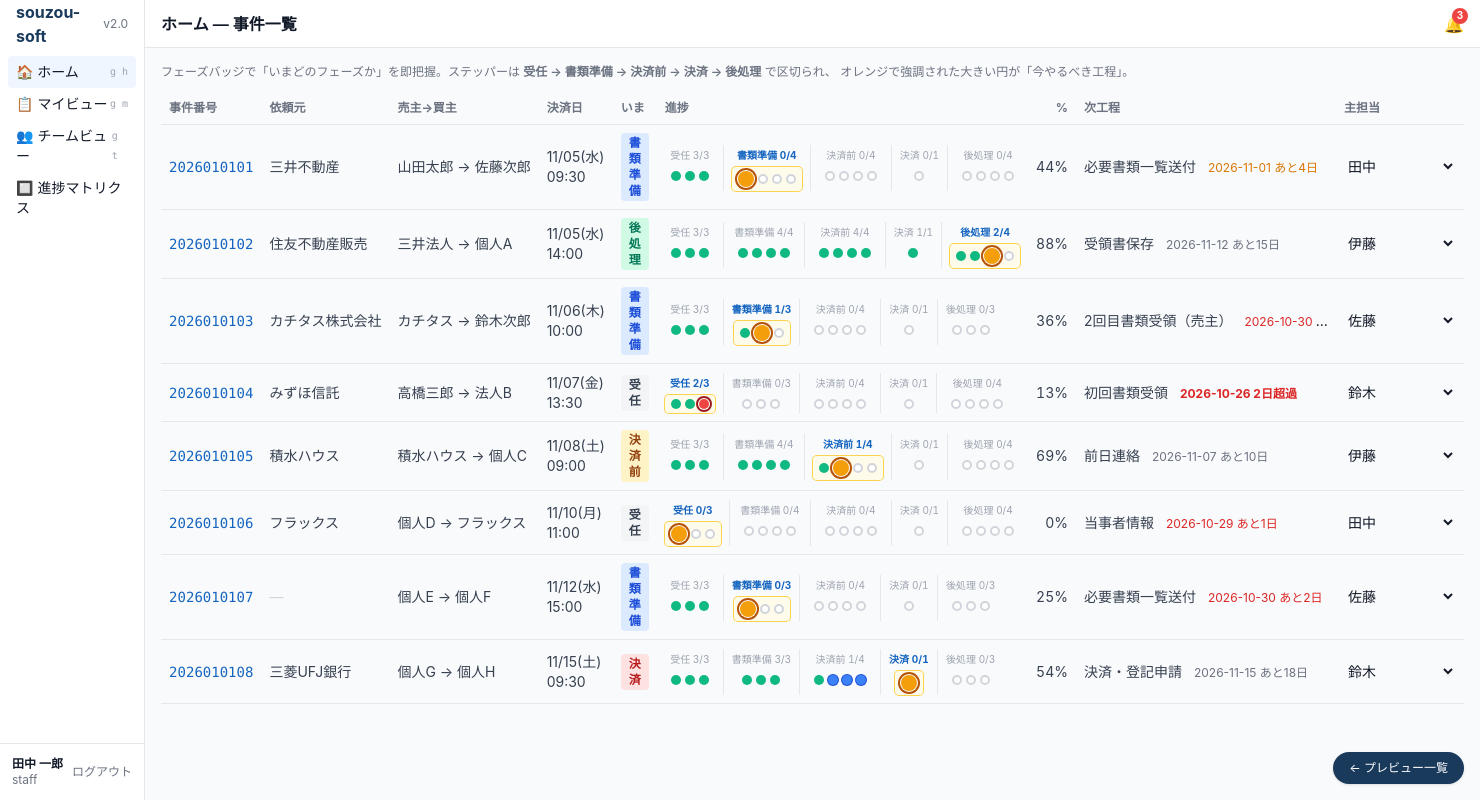
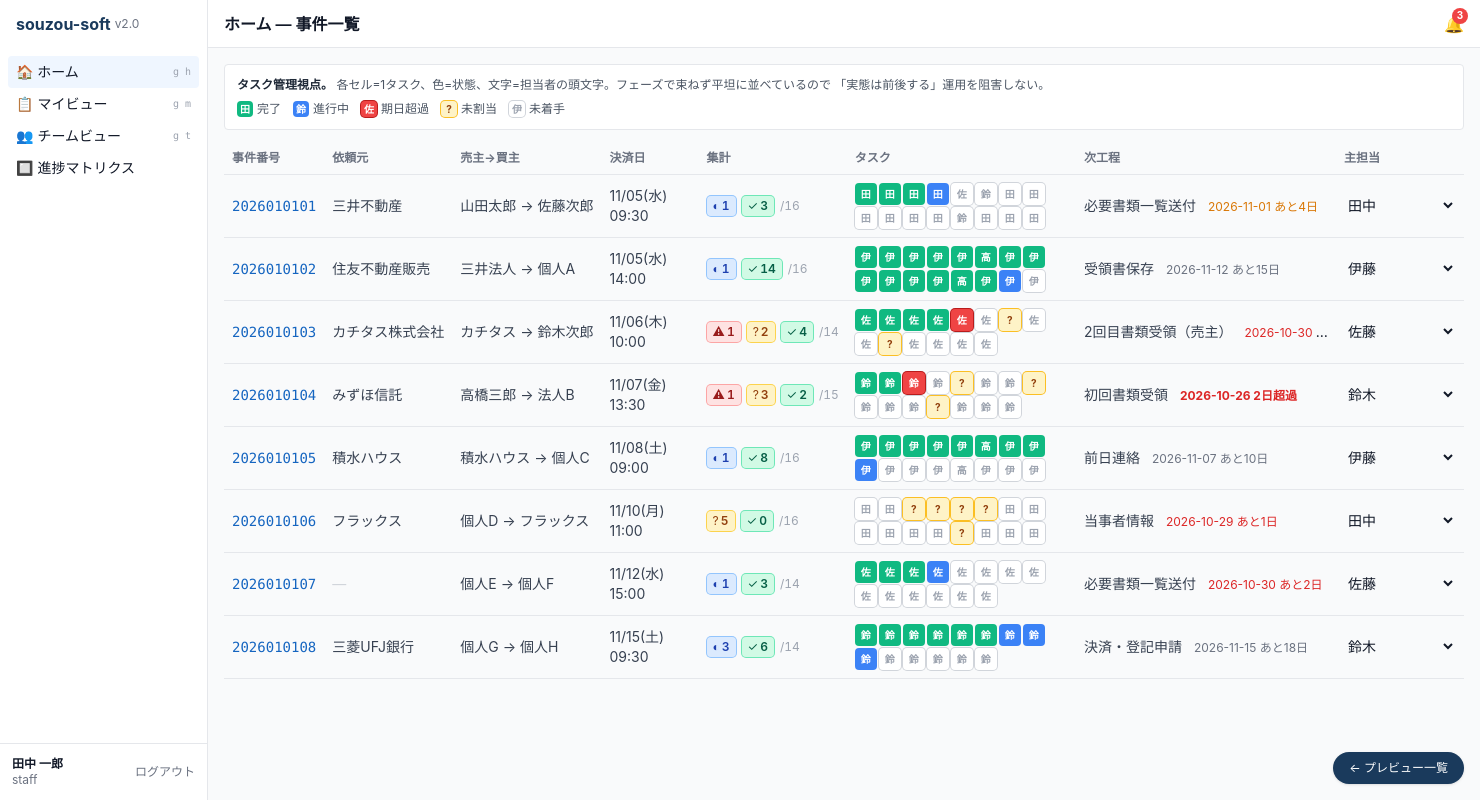
Before and after one commit to souzou-office/souzou-soft_v2.0, a Laravel app: page /docs/home.html in a window 1480 px wide. Run offline with Laravel 12, Linux system fonts and the light colour scheme; some libraries are stand-ins or nearby versions; some web fonts are replaced.

Commit message:
home: フェーズ抽象を撤廃し、タスク密度グリッド + 集計バッジに
ユーザーフィードバック「実態は前後する」「タスクが埋まっているかの確認をしたい」
「タスク管理が薄い」への対応。

変更:
- フェーズ（受任/書類準備/...）の縦縛りを撤廃。task_planning_templates の
  順序通りに平坦に並べ、運用が前後しても素直に表現
- TaskGrid: 各タスク=1セル、色=状態、文字=担当者頭文字
  * 緑=完了 / 青=進行中 / 赤=超過 / 黄=未割当(?) / 白=未着手
  * 担当者頭文字で誰に偏ってるか即視
- TaskCounters: 行頭バッジで「⚠超過 ?未割当 ◐進行中 ✓完了 /全件」を
  緊急度順に並べ、0件は非表示
- DashboardController に taskCounters() を追加。完了/進行中/期日超過/
  未割当/全件を集計
- フェーズ依存を撤去（PhaseResolver は残置、別画面で再利用可能）
- docs/home.html プレビューも同じ設計で書き直し

これで「2026010103 は未割当2件・超過1件あるな」「鈴木が田に偏ってる」が
1行スキャンで把握できる。

```diff
--- a/docs/home.html
+++ b/docs/home.html
@@ -9,7 +9,6 @@
 tailwind.config = {
   theme: { extend: { colors: {
     brand: { navy: '#1A3A5C', blue: '#1565C0' },
-    status: { completed: '#10B981', 'in-progress': '#3B82F6', warning: '#F59E0B', danger: '#EF4444', 'not-started': '#D1D5DB' },
   }}},
 };
 </script>
@@ -56,11 +55,18 @@ tailwind.config = {
     </header>
 
     <main class="flex-1 overflow-x-auto p-4">
-      <p class="mb-3 text-xs text-gray-500">
-        フェーズバッジで「いまどのフェーズか」を即把握。ステッパーは
-        <span class="font-semibold">受任 → 書類準備 → 決済前 → 決済 → 後処理</span> で区切られ、
-        オレンジで強調された大きい円が「今やるべき工程」。
-      </p>
+      <div class="mb-3 rounded border bg-white p-3 text-xs text-gray-600">
+        <p class="mb-1"><span class="font-semibold text-gray-800">タスク管理視点。</span>
+          各セル=1タスク、色=状態、文字=担当者の頭文字。フェーズで束ねず平坦に並べているので
+          「実態は前後する」運用を阻害しない。</p>
+        <div class="mt-2 flex flex-wrap gap-3">
+          <span class="inline-flex items-center gap-1"><span class="inline-block h-4 w-4 rounded bg-emerald-500 text-[10px] font-bold leading-none text-white text-center pt-[3px]">田</span> 完了</span>
+          <span class="inline-flex items-center gap-1"><span class="inline-block h-4 w-4 rounded bg-blue-500 text-[10px] font-bold leading-none text-white text-center pt-[3px]">鈴</span> 進行中</span>
+          <span class="inline-flex items-center gap-1"><span class="inline-block h-4 w-4 rounded bg-red-500 ring-1 ring-red-700 text-[10px] font-bold leading-none text-white text-center pt-[3px]">佐</span> 期日超過</span>
+          <span class="inline-flex items-center gap-1"><span class="inline-block h-4 w-4 rounded bg-amber-100 ring-1 ring-amber-400 text-[10px] font-bold leading-none text-amber-800 text-center pt-[3px]">?</span> 未割当</span>
+          <span class="inline-flex items-center gap-1"><span class="inline-block h-4 w-4 rounded bg-white ring-1 ring-gray-300 text-[10px] font-bold leading-none text-gray-400 text-center pt-[3px]">伊</span> 未着手</span>
+        </div>
+      </div>
 
       <table class="w-full border-collapse text-sm">
         <thead class="bg-gray-50 text-xs text-gray-500">
@@ -69,9 +75,8 @@ tailwind.config = {
             <th class="px-2 py-2 text-left">依頼元</th>
             <th class="px-2 py-2 text-left">売主→買主</th>
             <th class="px-2 py-2 text-left">決済日</th>
-            <th class="px-2 py-2 text-left">いま</th>
-            <th class="px-2 py-2 text-left">進捗</th>
-            <th class="px-2 py-2 text-right">%</th>
+            <th class="px-2 py-2 text-left">集計</th>
+            <th class="px-2 py-2 text-left">タスク</th>
             <th class="px-2 py-2 text-left">次工程</th>
             <th class="px-2 py-2 text-left">主担当</th>
           </tr>
@@ -83,122 +88,165 @@ tailwind.config = {
 </div>
 
 <script>
-// ====== フェーズ定義（config/matter.php phases と一致） ======
-const PHASES = [
-  { key:'reception',      label:'受任',     codes:[1,2,3] },
-  { key:'preparation',    label:'書類準備', codes:[4,5,6,7] },
-  { key:'pre_settlement', label:'決済前',   codes:[8,9,10,11] },
-  { key:'settlement',     label:'決済',     codes:[12] },
-  { key:'post',           label:'後処理',   codes:[13,14,15,16] },
-];
+// ====== 状態 ====================================================
+// 各タスク: { code, state, assignee }
+//   state: completed | in_progress | overdue | not_started
+//   assignee: 担当者名 / null（null = 未割当 → 黄背景 "?"）
+const STAFF = ['田中','佐藤','鈴木','伊藤','高橋'];
 
-const PHASE_BADGE = {
-  reception:      'bg-gray-100 text-gray-700',
-  preparation:    'bg-blue-100 text-blue-700',
-  pre_settlement: 'bg-amber-100 text-amber-800',
-  settlement:     'bg-red-100 text-red-700',
-  post:           'bg-emerald-100 text-emerald-700',
-};
-
-// ====== 状態 → 色＋形状 ======
-const STATE_CLASS = {
-  completed:    'bg-status-completed',
-  in_progress:  'bg-status-in-progress ring-1 ring-blue-700',
-  next:         'bg-status-warning ring-2 ring-amber-700 ring-offset-1',
-  overdue:      'bg-status-danger ring-2 ring-red-800 ring-offset-1',
-  not_started:  'border-2 border-status-not-started bg-white',
-};
-
-// ====== モックデータ ======
-// stepper: { code, state }, current_phase: phase.key, next: { name, planned_date, days_left }
-const STAFF = ['田中','佐藤','鈴木','伊藤','高橋'];
+// ====== モックデータ ============================================
+function mkT(code, state, assignee) {
+  return { code, state, assignee };
+}
 
 const matters = [
   { num:'2026010101', broker:'三井不動産', parties:'山田太郎 → 佐藤次郎', settle:'11/05(水) 09:30',
-    main:'田中', percent:44, current:'preparation',
-    next:{name:'必要書類一覧送付', date:'2026-11-01', days:4},
-    progress:{1:'completed',2:'completed',3:'completed',4:'next',5:'not_started',6:'not_started',7:'not_started',8:'not_started',9:'not_started',10:'not_started',11:'not_started',12:'not_started',13:'not_started',14:'not_started',15:'not_started',16:'not_started'} },
+    main:'田中', next:{name:'必要書類一覧送付', date:'2026-11-01', days:4},
+    tasks:[
+      mkT(1,'completed','田中'), mkT(2,'completed','田中'), mkT(3,'completed','田中'),
+      mkT(4,'in_progress','田中'), mkT(5,'not_started','佐藤'), mkT(6,'not_started','鈴木'),
+      mkT(7,'not_started','田中'), mkT(8,'not_started','田中'), mkT(9,'not_started','田中'),
+      mkT(10,'not_started','田中'), mkT(11,'not_started','田中'), mkT(12,'not_started','田中'),
+      mkT(13,'not_started','鈴木'), mkT(14,'not_started','田中'), mkT(15,'not_started','田中'),
+      mkT(16,'not_started','田中'),
+    ]},
 
   { num:'2026010102', broker:'住友不動産販売', parties:'三井法人 → 個人A', settle:'11/05(水) 14:00',
-    main:'伊藤', percent:88, current:'post',
-    next:{name:'受領書保存', date:'2026-11-12', days:15},
-    progress:{1:'completed',2:'completed',3:'completed',4:'completed',5:'completed',6:'completed',7:'completed',8:'completed',9:'completed',10:'completed',11:'completed',12:'completed',13:'completed',14:'completed',15:'next',16:'not_started'} },
+    main:'伊藤', next:{name:'受領書保存', date:'2026-11-12', days:15},
+    tasks:[
+      mkT(1,'completed','伊藤'), mkT(2,'completed','伊藤'), mkT(3,'completed','伊藤'),
+      mkT(4,'completed','伊藤'), mkT(5,'completed','伊藤'), mkT(6,'completed','高橋'),
+      mkT(7,'completed','伊藤'), mkT(8,'completed','伊藤'), mkT(9,'completed','伊藤'),
+      mkT(10,'completed','伊藤'), mkT(11,'completed','伊藤'), mkT(12,'completed','伊藤'),
+      mkT(13,'completed','高橋'), mkT(14,'completed','伊藤'), mkT(15,'in_progress','伊藤'),
+      mkT(16,'not_started','伊藤'),
+    ]},
 
   { num:'2026010103', broker:'カチタス株式会社', parties:'カチタス → 鈴木次郎', settle:'11/06(木) 10:00',
-    main:'佐藤', percent:36, current:'preparation',
-    next:{name:'2回目書類受領（売主）', date:'2026-10-30', days:2},
-    progress:{1:'completed',2:'completed',3:'completed',4:'completed',5:'next',7:'not_started',8:'not_started',9:'not_started',10:'not_started',11:'not_started',12:'not_started',14:'not_started',15:'not_started',16:'not_started'} },
+    main:'佐藤', next:{name:'2回目書類受領（売主）', date:'2026-10-30', days:2},
+    tasks:[
+      mkT(1,'completed','佐藤'), mkT(2,'completed','佐藤'), mkT(3,'completed','佐藤'),
+      mkT(4,'completed','佐藤'), mkT(5,'overdue','佐藤'), mkT(7,'not_started','佐藤'),
+      mkT(8,'not_started',null), mkT(9,'not_started','佐藤'), mkT(10,'not_started','佐藤'),
+      mkT(11,'not_started',null), mkT(12,'not_started','佐藤'), mkT(14,'not_started','佐藤'),
+      mkT(15,'not_started','佐藤'), mkT(16,'not_started','佐藤'),
+    ]},
 
   { num:'2026010104', broker:'みずほ信託', parties:'高橋三郎 → 法人B', settle:'11/07(金) 13:30',
-    main:'鈴木', percent:13, current:'reception',
-    next:{name:'初回書類受領', date:'2026-10-26', days:-2},
-    progress:{1:'completed',2:'completed',3:'overdue',4:'not_started',6:'not_started',7:'not_started',8:'not_started',9:'not_started',10:'not_started',11:'not_started',12:'not_started',13:'not_started',14:'not_started',15:'not_started',16:'not_started'} },
+    main:'鈴木', next:{name:'初回書類受領', date:'2026-10-26', days:-2},
+    tasks:[
+      mkT(1,'completed','鈴木'), mkT(2,'completed','鈴木'), mkT(3,'overdue','鈴木'),
+      mkT(4,'not_started','鈴木'), mkT(6,'not_started',null), mkT(7,'not_started','鈴木'),
+      mkT(8,'not_started','鈴木'), mkT(9,'not_started',null), mkT(10,'not_started','鈴木'),
+      mkT(11,'not_started','鈴木'), mkT(12,'not_started','鈴木'), mkT(13,'not_started',null),
+      mkT(14,'not_started','鈴木'), mkT(15,'not_started','鈴木'), mkT(16,'not_started','鈴木'),
+    ]},
 
   { num:'2026010105', broker:'積水ハウス', parties:'積水ハウス → 個人C', settle:'11/08(土) 09:00',
-    main:'伊藤', percent:69, current:'pre_settlement',
-    next:{name:'前日連絡', date:'2026-11-07', days:10},
-    progress:{1:'completed',2:'completed',3:'completed',4:'completed',5:'completed',6:'completed',7:'completed',8:'completed',9:'next',10:'not_started',11:'not_started',12:'not_started',13:'not_started',14:'not_started',15:'not_started',16:'not_started'} },
+    main:'伊藤', next:{name:'前日連絡', date:'2026-11-07', days:10},
+    tasks:[
+      mkT(1,'completed','伊藤'), mkT(2,'completed','伊藤'), mkT(3,'completed','伊藤'),
+      mkT(4,'completed','伊藤'), mkT(5,'completed','伊藤'), mkT(6,'completed','高橋'),
+      mkT(7,'completed','伊藤'), mkT(8,'completed','伊藤'), mkT(9,'in_progress','伊藤'),
+      mkT(10,'not_started','伊藤'), mkT(11,'not_started','伊藤'), mkT(12,'not_started','伊藤'),
+      mkT(13,'not_started','高橋'), mkT(14,'not_started','伊藤'), mkT(15,'not_started','伊藤'),
+      mkT(16,'not_started','伊藤'),
+    ]},
 
   { num:'2026010106', broker:'フラックス', parties:'個人D → フラックス', settle:'11/10(月) 11:00',
-    main:'田中', percent:0, current:'reception',
-    next:{name:'当事者情報', date:'2026-10-29', days:1},
-    progress:{1:'next',2:'not_started',3:'not_started',4:'not_started',5:'not_started',6:'not_started',7:'not_started',8:'not_started',9:'not_started',10:'not_started',11:'not_started',12:'not_started',13:'not_started',14:'not_started',15:'not_started',16:'not_started'} },
+    main:'田中', next:{name:'当事者情報', date:'2026-10-29', days:1},
+    tasks:[
+      mkT(1,'not_started','田中'), mkT(2,'not_started','田中'), mkT(3,'not_started',null),
+      mkT(4,'not_started',null), mkT(5,'not_started',null), mkT(6,'not_started',null),
+      mkT(7,'not_started','田中'), mkT(8,'not_started','田中'), mkT(9,'not_started','田中'),
+      mkT(10,'not_started','田中'), mkT(11,'not_started','田中'), mkT(12,'not_started','田中'),
+      mkT(13,'not_started',null), mkT(14,'not_started','田中'), mkT(15,'not_started','田中'),
+      mkT(16,'not_started','田中'),
+    ]},
 
   { num:'2026010107', broker:null, parties:'個人E → 個人F', settle:'11/12(水) 15:00',
-    main:'佐藤', percent:25, current:'preparation',
-    next:{name:'必要書類一覧送付', date:'2026-10-30', days:2},
-    progress:{1:'completed',2:'completed',3:'completed',4:'next',5:'not_started',7:'not_started',8:'not_started',9:'not_started',10:'not_started',11:'not_started',12:'not_started',14:'not_started',15:'not_started',16:'not_started'} },
+    main:'佐藤', next:{name:'必要書類一覧送付', date:'2026-10-30', days:2},
+    tasks:[
+      mkT(1,'completed','佐藤'), mkT(2,'completed','佐藤'), mkT(3,'completed','佐藤'),
+      mkT(4,'in_progress','佐藤'), mkT(5,'not_started','佐藤'), mkT(7,'not_started','佐藤'),
+      mkT(8,'not_started','佐藤'), mkT(9,'not_started','佐藤'), mkT(10,'not_started','佐藤'),
+      mkT(11,'not_started','佐藤'), mkT(12,'not_started','佐藤'), mkT(14,'not_started','佐藤'),
+      mkT(15,'not_started','佐藤'), mkT(16,'not_started','佐藤'),
+    ]},
 
   { num:'2026010108', broker:'三菱UFJ銀行', parties:'個人G → 個人H', settle:'11/15(土) 09:30',
-    main:'鈴木', percent:54, current:'settlement',
-    next:{name:'決済・登記申請', date:'2026-11-15', days:18},
-    progress:{1:'completed',2:'completed',3:'completed',4:'completed',5:'completed',7:'completed',8:'completed',9:'in_progress',10:'in_progress',11:'in_progress',12:'next',14:'not_started',15:'not_started',16:'not_started'} },
+    main:'鈴木', next:{name:'決済・登記申請', date:'2026-11-15', days:18},
+    tasks:[
+      mkT(1,'completed','鈴木'), mkT(2,'completed','鈴木'), mkT(3,'completed','鈴木'),
+      mkT(4,'completed','鈴木'), mkT(5,'completed','鈴木'), mkT(7,'completed','鈴木'),
+      mkT(8,'in_progress','鈴木'), mkT(9,'in_progress','鈴木'), mkT(10,'in_progress','鈴木'),
+      mkT(11,'not_started','鈴木'), mkT(12,'not_started','鈴木'), mkT(14,'not_started','鈴木'),
+      mkT(15,'not_started','鈴木'), mkT(16,'not_started','鈴木'),
+    ]},
 ];
 
-// ====== 描画関数 ======
+// ====== 描画 ====================================================
 function dueClass(d){ if(d===null||d===undefined) return 'text-gray-500';
   if(d<0) return 'font-bold text-red-600'; if(d<=2) return 'text-red-600';
   if(d<=5) return 'text-amber-600'; return 'text-gray-500'; }
 function dueLabel(d){ if(d===null||d===undefined) return '';
   if(d<0) return ` ${Math.abs(d)}日超過`; if(d===0) return ' 本日'; return ` あと${d}日`; }
 
-function renderStepper(progress, currentPhase) {
-  const html = PHASES.map((phase) => {
-    const inPhase = phase.codes
-      .map((c) => ({ code: c, state: progress[c] }))
-      .filter((x) => x.state !== undefined);
+function cellClass(t) {
+  if (t.state === 'completed')   return 'bg-emerald-500 text-white';
+  if (t.state === 'overdue')     return 'bg-red-500 ring-1 ring-red-700 text-white';
+  if (t.state === 'in_progress') return 'bg-blue-500 text-white';
+  if (!t.assignee)               return 'bg-amber-100 ring-1 ring-amber-400 text-amber-800';
+  return 'bg-white ring-1 ring-gray-300 text-gray-400';
+}
 
-    if (inPhase.length === 0) {
-      // 業務種別で対象外のフェーズ
-      return `<div class="flex flex-col items-center justify-center px-1">
-        <span class="mb-0.5 text-[9px] text-gray-300">${phase.label}</span>
-        <span class="inline-block h-3 w-6 rounded-sm" style="background-image:repeating-linear-gradient(45deg,#E5E7EB 0 2px,transparent 2px 6px);"></span>
-      </div>`;
-    }
+function renderGrid(tasks) {
+  return `<div class="inline-flex flex-wrap gap-0.5">` +
+    tasks.map((t) => {
+      const initial = !t.assignee ? '?' : t.assignee[0];
+      const tooltip = `#${t.code}\n担当: ${t.assignee ?? '未割当'}\n状態: ${t.state}`;
+      return `<a href="matter.html" title="${tooltip}"
+        class="flex items-center justify-center rounded text-[10px] font-bold leading-none ${cellClass(t)}"
+        style="width:22px;height:22px;">${initial}</a>`;
+    }).join('') +
+  `</div>`;
+}
 
-    const done = inPhase.filter((x) => x.state === 'completed').length;
-    const isCurrent = phase.key === currentPhase;
-    const labelCls = isCurrent ? 'font-bold text-brand-blue' : 'text-gray-400';
-    const groupCls = isCurrent ? 'bg-amber-50 ring-1 ring-amber-300' : '';
+function counters(tasks) {
+  const incomplete = tasks.filter((t) => t.state !== 'completed');
+  return {
+    total:       tasks.length,
+    completed:   tasks.filter((t) => t.state === 'completed').length,
+    in_progress: tasks.filter((t) => t.state === 'in_progress').length,
+    overdue:     incomplete.filter((t) => t.state === 'overdue').length,
+    unassigned:  incomplete.filter((t) => !t.assignee).length,
+  };
+}
 
-    const dots = inPhase.map((x) => {
-      const isNext = x.state === 'next';
-      const size = isNext ? 'w-4 h-4' : 'w-2.5 h-2.5';
-      return `<span class="inline-block ${size} rounded-full ${STATE_CLASS[x.state]}" title="task ${x.code}"></span>`;
-    }).join('');
+function badge(tone, symbol, value, title) {
+  const tones = {
+    red:'bg-red-100 text-red-800 ring-red-300',
+    amber:'bg-amber-100 text-amber-800 ring-amber-300',
+    blue:'bg-blue-100 text-blue-800 ring-blue-300',
+    emerald:'bg-emerald-100 text-emerald-800 ring-emerald-300',
+  };
+  return `<span title="${title}" class="inline-flex items-center gap-0.5 rounded px-1.5 py-0.5 ring-1 ${tones[tone]}">
+    <span aria-hidden>${symbol}</span><span class="font-semibold">${value}</span>
+  </span>`;
+}
 
-    return `<div class="flex flex-col items-center">
-      <span class="mb-0.5 whitespace-nowrap text-[10px] tabular-nums ${labelCls}">${phase.label} ${done}/${inPhase.length}</span>
-      <div class="flex items-center gap-1 rounded px-1.5 py-1 ${groupCls}">${dots}</div>
-    </div>`;
-  }).join('<div class="self-stretch border-l border-gray-200"></div>');
-
-  return `<div class="inline-flex items-stretch gap-2">${html}</div>`;
+function renderCounters(c) {
+  const parts = [];
+  if (c.overdue > 0)     parts.push(badge('red',     '⚠', c.overdue,    '期日超過'));
+  if (c.unassigned > 0)  parts.push(badge('amber',   '?', c.unassigned, '未割当'));
+  if (c.in_progress > 0) parts.push(badge('blue',    '◐', c.in_progress,'進行中'));
+  parts.push(badge('emerald', '✓', c.completed, '完了'));
+  parts.push(`<span class="text-gray-400">/${c.total}</span>`);
+  return `<div class="flex items-center gap-1.5 text-xs tabular-nums">${parts.join('')}</div>`;
 }
 
 function renderRow(m) {
-  const phaseLabel = PHASES.find((p) => p.key === m.current)?.label ?? '—';
-  const badgeCls = PHASE_BADGE[m.current] ?? 'bg-gray-100 text-gray-700';
+  const c = counters(m.tasks);
   const staffOptions = STAFF.map((s) => `<option ${s===m.main?'selected':''}>${s}</option>`).join('');
 
   return `<tr class="border-b align-middle hover:bg-gray-50">
@@ -206,9 +254,8 @@ function renderRow(m) {
     <td class="max-w-[160px] truncate px-2 py-2 text-gray-700">${m.broker ?? '<span class="text-gray-300">—</span>'}</td>
     <td class="max-w-[180px] truncate px-2 py-2 text-gray-700">${m.parties}</td>
     <td class="px-2 py-2 text-gray-700">${m.settle}</td>
-    <td class="px-2 py-2"><span class="inline-block rounded px-2 py-0.5 text-xs font-semibold ${badgeCls}">${phaseLabel}</span></td>
-    <td class="px-2 py-2">${renderStepper(m.progress, m.current)}</td>
-    <td class="px-2 py-2 text-right tabular-nums text-gray-700">${m.percent}%</td>
+    <td class="px-2 py-2">${renderCounters(c)}</td>
+    <td class="px-2 py-2">${renderGrid(m.tasks)}</td>
     <td class="max-w-[260px] truncate px-2 py-2">
       <span class="text-gray-700">${m.next.name}</span>
       <span class="ml-2 text-xs ${dueClass(m.next.days)}">${m.next.date}${dueLabel(m.next.days)}</span>
```
Also changed, not shown: app/Http/Controllers/DashboardController.php (+33 -17 lines), resources/js/Components/TaskCounters.tsx (added, +54 -0 lines), resources/js/Components/TaskGrid.tsx (added, +62 -0 lines), resources/js/Pages/Home/Index.tsx (+19 -44 lines), resources/js/Types/index.ts (+11 -9 lines).
